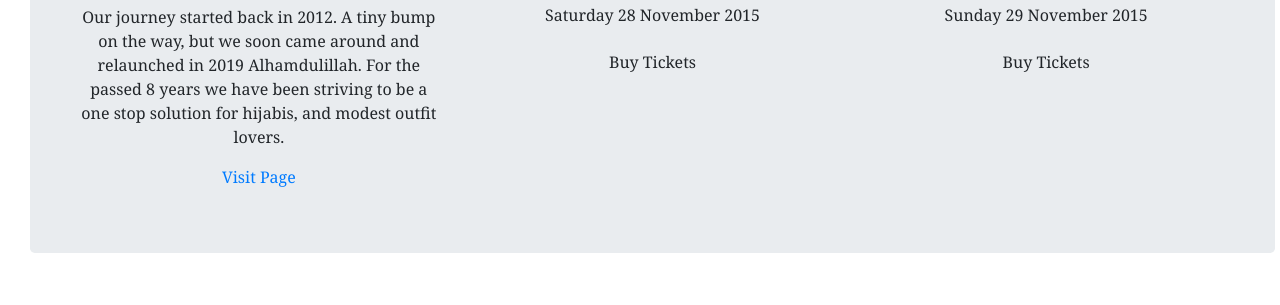
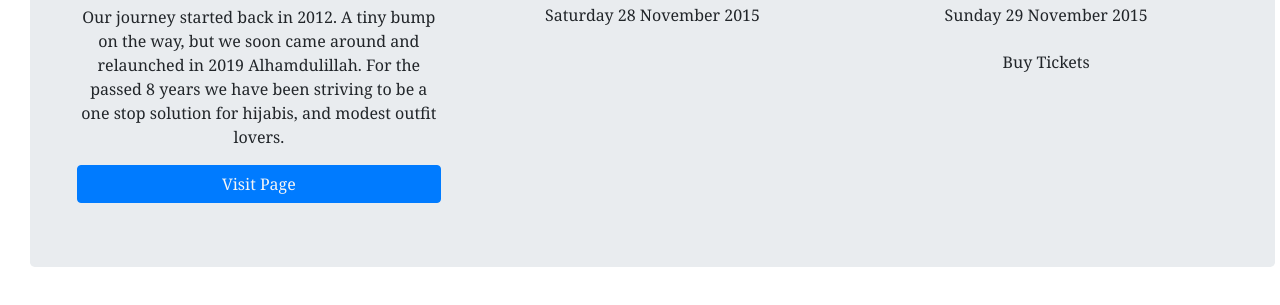
Before and after one commit to eshopbd/eshopbd.github.io, a plain HTML site: page jewelery.html in a window 1280 px wide. Shown: the part 357-662 px from the top of the page. Drawn offline with nearby package versions, Linux system fonts and the light colour scheme.

Commit message:
no button

```diff
--- a/index.css
+++ b/index.css
@@ -8,6 +8,10 @@
 
 #about{
     margin-top: 20px;
+}
+
+a{
+    color: whitesmoke;
 }
 
 body{
@@ -56,6 +60,11 @@ body{
  padding: 40px;
 }
 
+a:hover{
+    color: rgb(224, 219, 230);
+}
+
+
 .row{
     margin-left: 10px;
 }
--- a/jewelery.html
+++ b/jewelery.html
@@ -5,9 +5,9 @@
     <meta name="viewport" content="width=device-width, initial-scale=1">
     <link rel="stylesheet" href="https://maxcdn.bootstrapcdn.com/bootstrap/4.5.2/css/bootstrap.min.css">
     <link rel="stylesheet" href="index.css">
-    <script src="https://ajax.googleapis.com/ajax/libs/jquery/3.5.1/jquery.min.js"></script>
     <script src="https://cdnjs.cloudflare.com/ajax/libs/popper.js/1.16.0/umd/popper.min.js"></script>
     <script src="https://maxcdn.bootstrapcdn.com/bootstrap/4.5.2/js/bootstrap.min.js"></script>
+    <script src="https://ajax.googleapis.com/ajax/libs/jquery/3.5.1/jquery.min.js"></script>
     <script src="https://code.jquery.com/jquery-1.10.2.js"></script>
 </head>
 <body>
@@ -47,7 +47,9 @@
             <img src="asset/bohoyard.png" alt="Paris" width="236" height="236">
             <h3>Boho Yard</h3>
             <p>Our journey started back in 2012. A tiny bump on the way, but we soon came around and relaunched in 2019 Alhamdulillah. For the passed 8 years we have been striving to be a one stop solution for hijabis, and modest outfit lovers.</p>
-            <a href="https://www.facebook.com/bohoyard" target="_blank">Visit Page</a>
+            <button type="button" class="btn btn-primary btn-block">
+              <a href="https://www.facebook.com/bohoyard" target="_blank">Visit Page</a>
+            </button>
           </div>
         </div>
         <div class="col-sm-4">
@@ -55,7 +57,6 @@
             <img src="teaoclock.jpg" alt="New York" width="236" height="236">
             <p><strong>New York</strong></p>
             <p>Saturday 28 November 2015</p>
-            <button class="btn" data-toggle="modal" data-target="#myModal">Buy Tickets</button>
           </div>
         </div>
         <div class="col-sm-4">
```
Also changed, not shown: hijab.html (+0 -2 lines), tea.html (+3 -1 lines).
